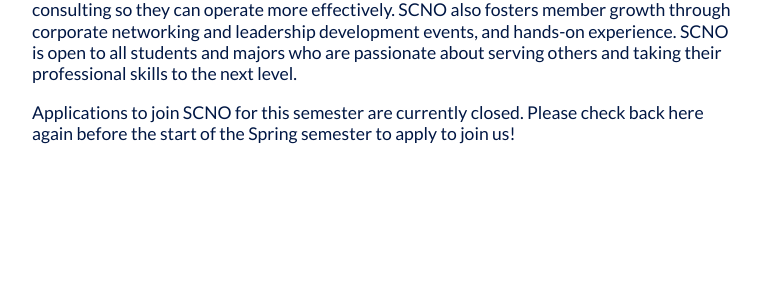
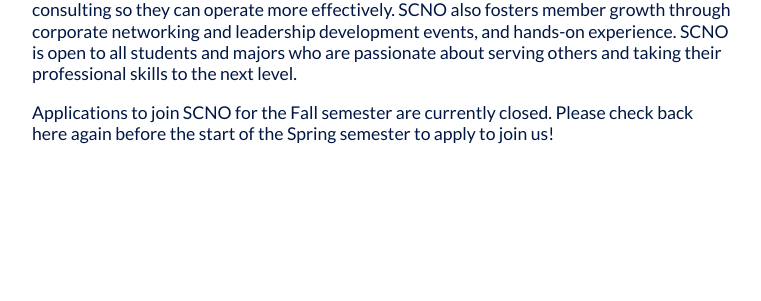
Before and after one commit to lsurasani/lsurasani.github.io, a PHP site: page /apply in a window 1280 px wide. Shown: the part 276-577 px from the top of the page, without its empty margins (258-1019 px from the left). Run offline with PHP 8.4, Linux system fonts and the light colour scheme; some libraries are stand-ins or nearby versions.

Commit message:
Update apply.php

```diff
--- a/apply.php
+++ b/apply.php
@@ -20,7 +20,7 @@
                 <br></br>
             <p> Interested in being a key player at SCNO? </p>
             <p> Our mission is to support non-profits by providing high-quality, impact-driven strategic consulting so they can operate more effectively. SCNO also fosters member growth through corporate networking and leadership development events, and hands-on experience. SCNO is open to all students and majors who are passionate about serving others and taking their professional skills to the next level. </p>
-            <p> Applications to join SCNO for this semester are currently closed. Please check back here again before the start of the Spring semester to apply to join us! </p>
+            <p> Applications to join SCNO for the Fall semester are currently closed. Please check back here again before the start of the Spring semester to apply to join us! </p>
           <!--  <p> <a href = "https://forms.gle/b2cjfryK96GidLaz8" target="_blank"> Apply here</a> by August 23. </p> -->
             </div>
 
```
